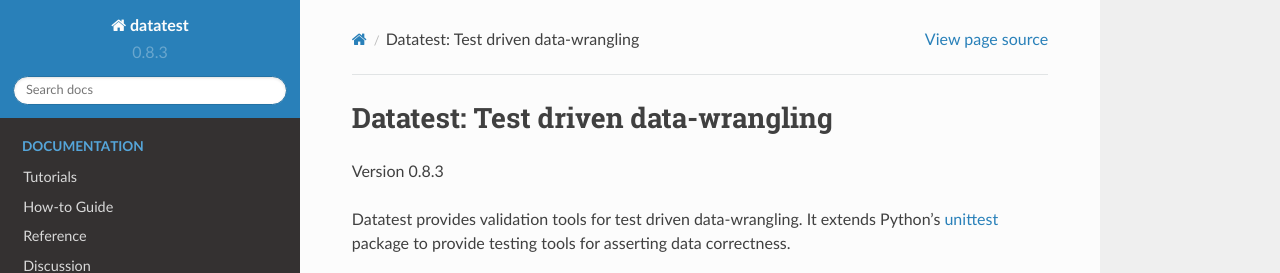
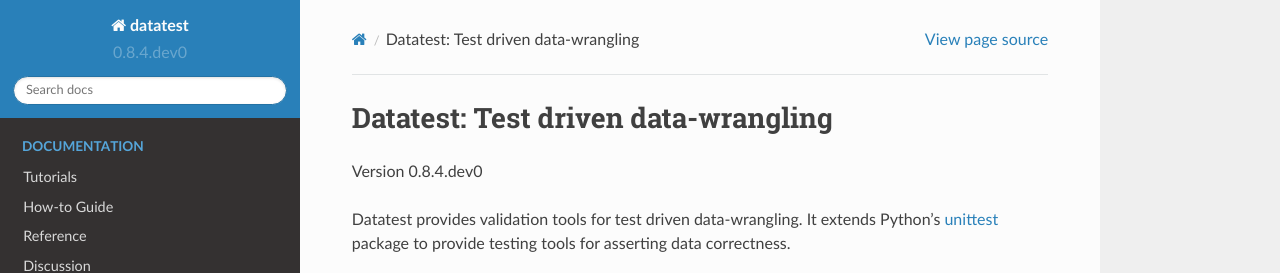
Before and after one commit to shawnbrown/datatest, a Sphinx documentation site: the page built from docs/index.rst, in a window 1280 px wide and 1153 px high. Shown: the top 273 px of the window. Built offline with Sphinx 7.4.7 and the Read the Docs theme 2.0.0, drawn with Linux system fonts in a browser that asks for light colours.

Commit message:
Update version info to begin development of next release (0.8.4).

```diff
--- a/datatest/__init__.py
+++ b/datatest/__init__.py
@@ -22,6 +22,6 @@
 from .dataaccess import working_directory
 
 
-__version__ = '0.8.3'
+__version__ = '0.8.4.dev0'
 
 required = mandatory  # Temporary alias for old "required" decorator.
--- a/docs/conf.py
+++ b/docs/conf.py
@@ -65,7 +65,7 @@
 #
 # The short X.Y version.
 #from datatest import __version__
-__version__ = '0.8.3'
+__version__ = '0.8.4.dev0'
 version = __version__
 
 # The full version, including alpha/beta/rc tags.
```
